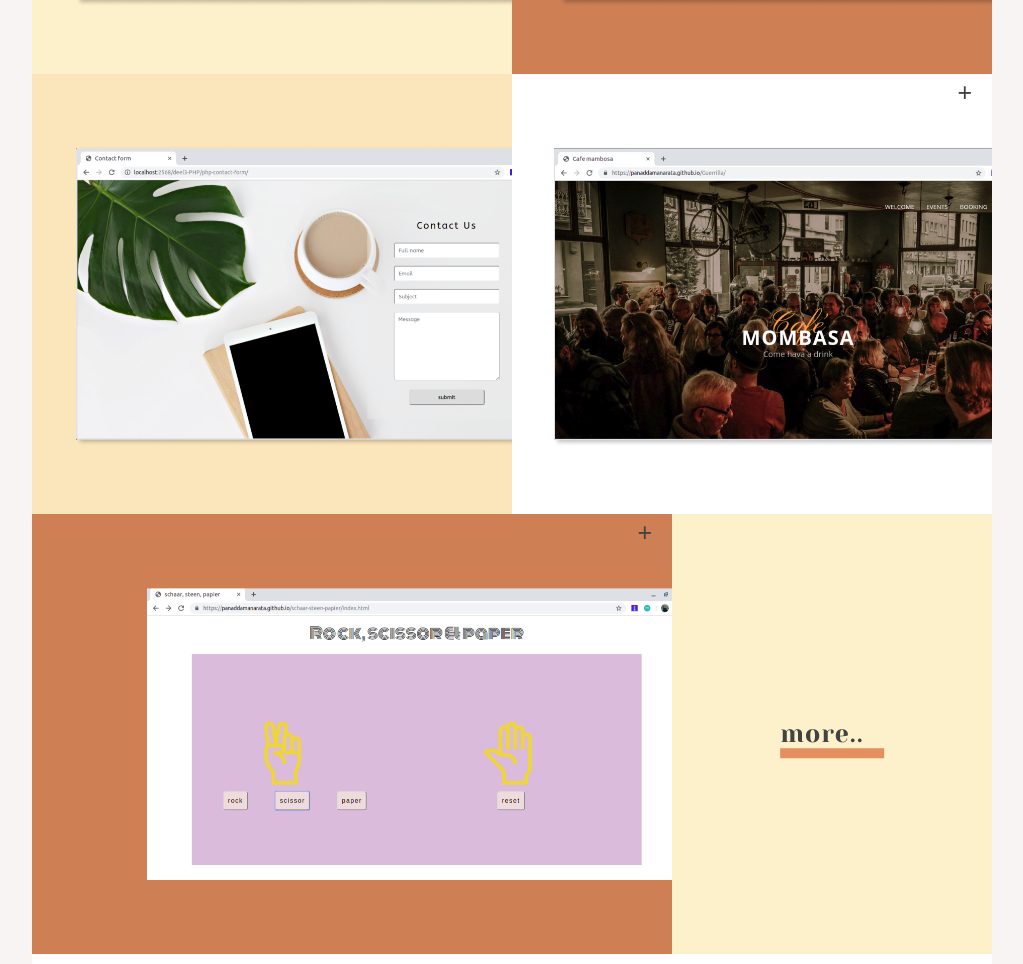
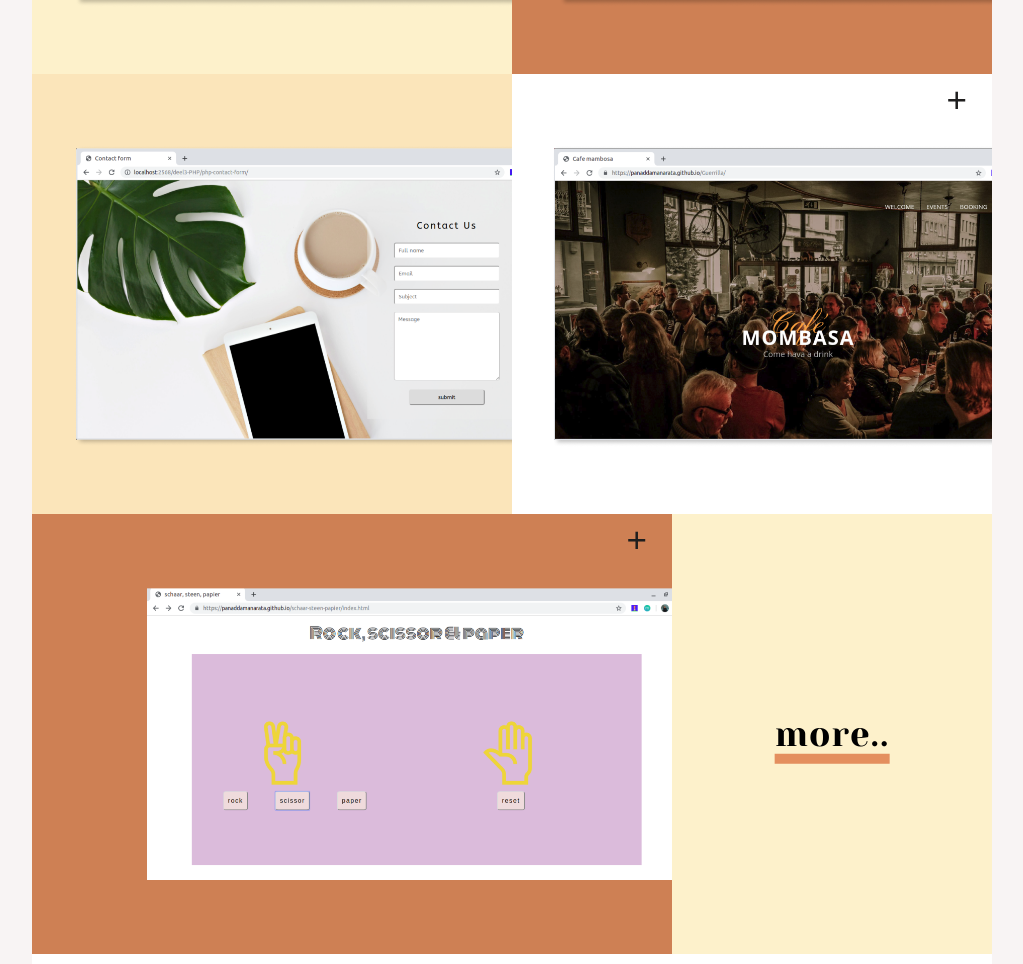
Before and after one commit to PanaddaManarata/portfolio_website, a plain HTML site: page index.html in a window 1280 px wide. Shown: the part 1382-2346 px from the top of the page, without its empty margins (128-1151 px from the left). Drawn offline with nearby package versions, Linux system fonts and the light colour scheme; a web font is replaced by a local one.

Commit message:
add smooth scroll

```diff
--- a/css/style.scss
+++ b/css/style.scss
@@ -4,9 +4,12 @@
     box-sizing: border-box;
 }
 
+html{scroll-behavior: smooth;}
+
 body{
     font-family: 'Muli', sans-serif;
 }
+
 
 .wrapper {
     margin: 0;
@@ -26,6 +29,7 @@ a {
 
 a:hover {
     color: rgb(109, 101, 101);
+    transition: 0.3s;
 }
 
 
@@ -82,18 +86,22 @@ a:hover {
         text-align: right;
 
         a {
-            padding-right: 20px;
-            color: rgb(66, 66, 66);
+
+            padding: 2px 10px;
+            color: rgb(31, 30, 30);
             text-decoration: none;
             font-size: 25px;
+            transition: 0.3s;
 
 
 
         }
 
         a:hover {
-            color: rgb(134, 133, 133);
+            color: rgb(172, 169, 169);
             font-size: 27px;
+            transition: 2s;
+
         }
 
         .work.col-md {
@@ -154,15 +162,18 @@ a:hover {
             top: 50%;
             left: 50%;
             transform: translate(-50%, -50%);
-
-
-
-
             a {
+                padding: 0;
                 text-align: center;
                 letter-spacing: 1px;
                 border-bottom:  rgb(228, 143, 94) 10px solid;
+                transition: 0.2s;
+                color: black;
 
+            }
+            a:hover{
+                color: gray;
+                transition: 0.4s;
 
 
             }
@@ -293,7 +304,11 @@ a:hover {
                 padding: 0;
                 background-size: cover;
                 margin: 0 auto;
+                a{
+                    font-size:35px;
+                    padding-right: 25px;
 
+                }
                 .work.col-md {
                     padding: 0;
                 }
@@ -330,6 +345,9 @@ a:hover {
 
             .w8 {
                 padding-top: 15%;
+                a{
+                    padding-right: 0;
+                }
             }
 
 
```
Also changed, not shown: css/style.css, 1 other file.
